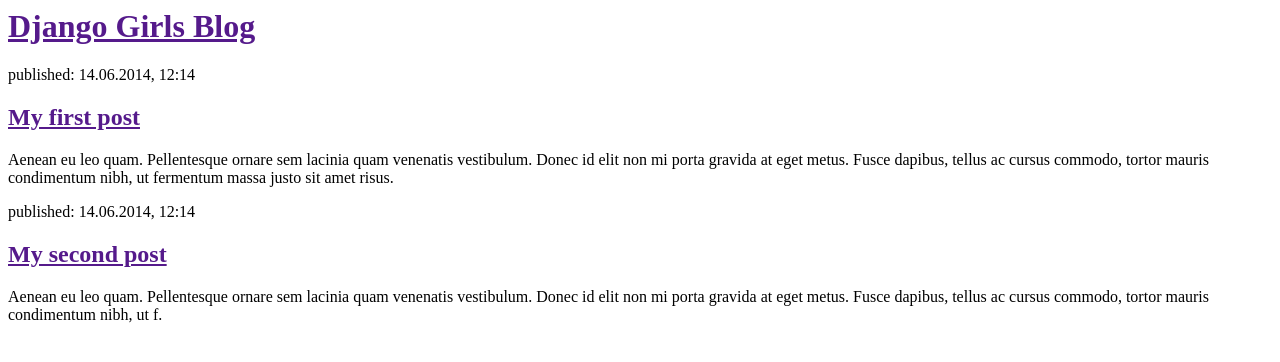
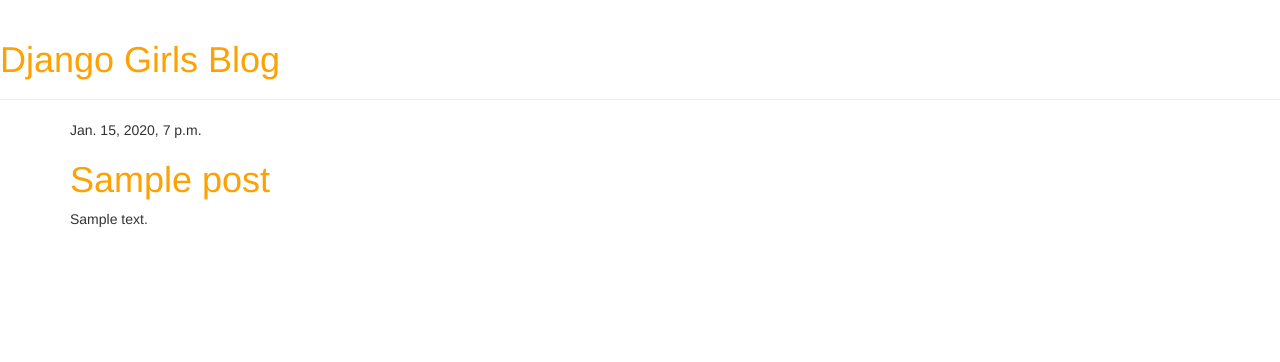
Before and after one commit to fromitive/djangotuto, a Django app: template blog/templates/blog/post_list.html in a window 1280 px wide. Shown: the top 362 px of the page. Run offline with Django 3.2, Linux system fonts and the light colour scheme; the template is opened without the code that fills it: values that come from a table or form of the project are taken from there, others are empty; tables that the repository leaves empty hold one stand-in row (values such as "Sample post"); some libraries are stand-ins or nearby versions.

Commit message:
add view and template for detailed blog post as well as Css for this site

```diff
--- /dev/null
+++ b/blog/static/css/blog.css
@@ -0,0 +1,3 @@
+h1 a {
+	color : #FCA205;
+}
--- /dev/null
+++ b/blog/templates/blog/base.html
@@ -0,0 +1,24 @@
+{% load static %}
+<html>
+    <head>
+        <title>Django Girls blog</title>
+        <link rel="stylesheet" href="//maxcdn.bootstrapcdn.com/bootstrap/3.2.0/css/bootstrap.min.css">
+        <link rel="stylesheet" href="//maxcdn.bootstrapcdn.com/bootstrap/3.2.0/css/bootstrap-theme.min.css">
+        <link href='//fonts.googleapis.com/css?family=Lobster&subset=latin,latin-ext' rel='stylesheet' type='text/css'>
+        <link rel="stylesheet" href="{% static 'css/blog.css' %}">
+    </head>
+    <body>
+        <div class="page-header">
+            <h1><a href="/">Django Girls Blog</a></h1>
+        </div>
+
+        <div class="content container">
+            <div class="row">
+                <div class="col-md-8">
+		{% block content %}
+		{% endblock %}
+                </div>
+            </div>
+        </div>
+    </body>
+</html>
--- a/blog/templates/blog/post_list.html
+++ b/blog/templates/blog/post_list.html
@@ -1,22 +1,12 @@
-<html>
-    <head>
-        <title>Django Girls blog</title>
-    </head>
-    <body>
-        <div>
-            <h1><a href="">Django Girls Blog</a></h1>
-        </div>
-
-        <div>
-            <p>published: 14.06.2014, 12:14</p>
-            <h2><a href="">My first post</a></h2>
-            <p>Aenean eu leo quam. Pellentesque ornare sem lacinia quam venenatis vestibulum. Donec id elit non mi porta gravida at eget metus. Fusce dapibus, tellus ac cursus commodo, tortor mauris condimentum nibh, ut fermentum massa justo sit amet risus.</p>
-        </div>
-
-        <div>
-            <p>published: 14.06.2014, 12:14</p>
-            <h2><a href="">My second post</a></h2>
-            <p>Aenean eu leo quam. Pellentesque ornare sem lacinia quam venenatis vestibulum. Donec id elit non mi porta gravida at eget metus. Fusce dapibus, tellus ac cursus commodo, tortor mauris condimentum nibh, ut f.</p>
-        </div>
-    </body>
-</html>
+{% extends 'blog/base.html' %}
+{% block content %}
+	{% for post in posts %}
+			<div class="post">
+				<div class="date">
+					{{ post.published_date }}
+				</div>
+				<h1><a href="{% url 'post_detail' pk=post.pk %}">{{ post.title }}</a></h1>
+				<p>{{ post.text|linebreaksbr }}</p>
+			</div>
+	{% endfor %}
+{% endblock %}
--- a/blog/urls.py
+++ b/blog/urls.py
@@ -4,4 +4,5 @@ from . import views
 
 urlpatterns = [
         path('',views.post_list,name='post_list'),
+        path('post/<int:pk>/',views.post_detail,name='post_detail')
     ]
```
Also changed, not shown: blog/templates/blog/post_detail.html (added, +14 -0 lines), blog/views.py (+8 -3 lines).
